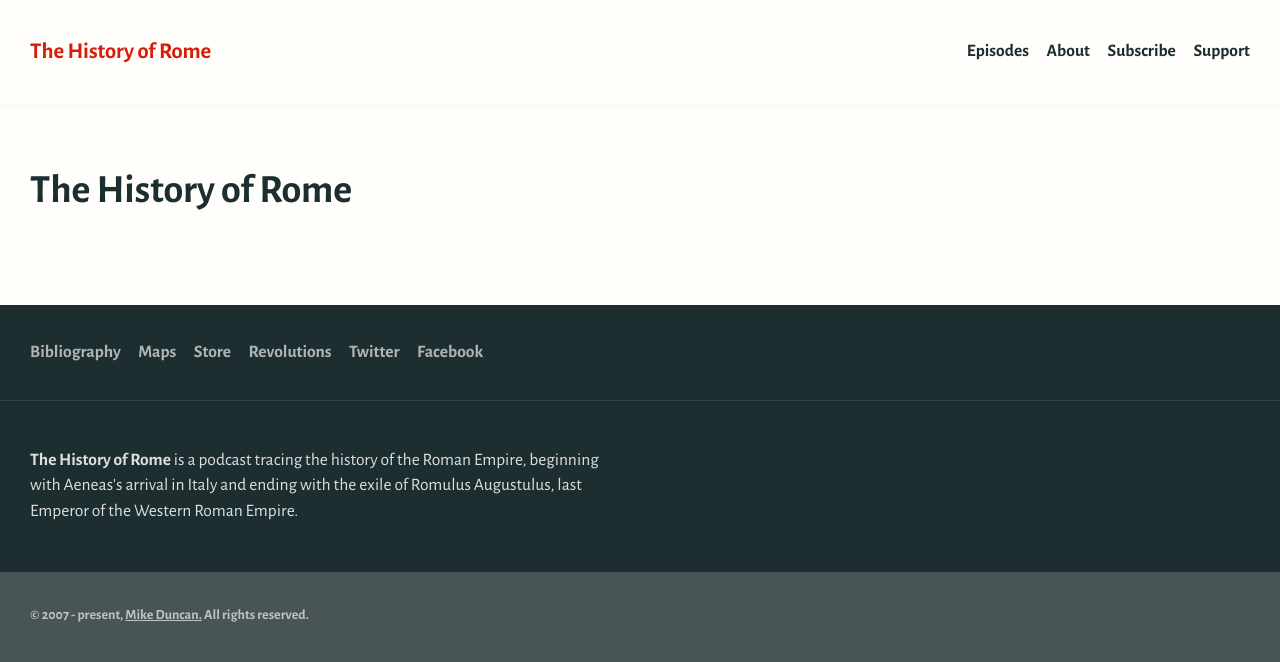
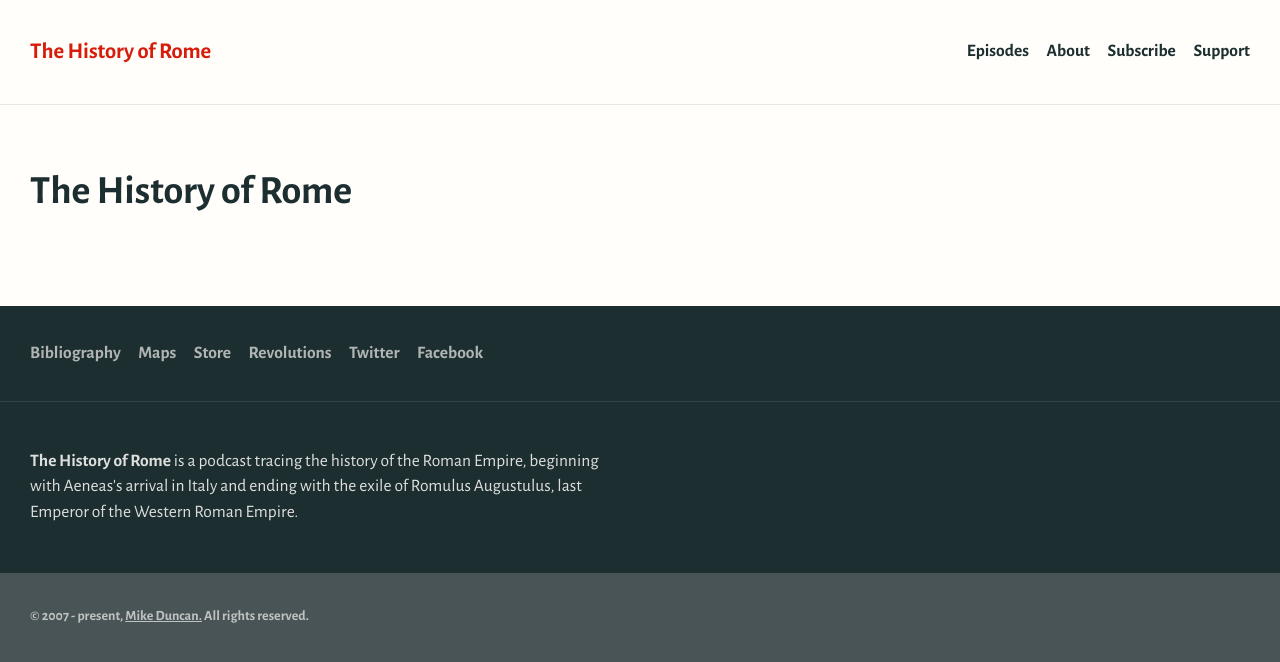
Before and after one commit to Brandi-Duncan/thehistoryofrome.com, a Jekyll site: the page built from index.md, in a window 1280 px wide. Shown: the top 662 px of the page. Built offline with Jekyll 4.4.1, drawn with Linux system fonts in a browser that asks for light colours.

Commit message:
Swap header shadow for rule

```diff
--- a/lib/css/_header.scss
+++ b/lib/css/_header.scss
@@ -1,6 +1,6 @@
 .header {
   background-color: $color-white;
-  box-shadow: 0 0 10px rgba($color-black, 0.05);
+  border-bottom: solid 1px rgba($color-black, 0.1);
   display: flex;
   justify-content: space-between;
   align-items: center;
```
